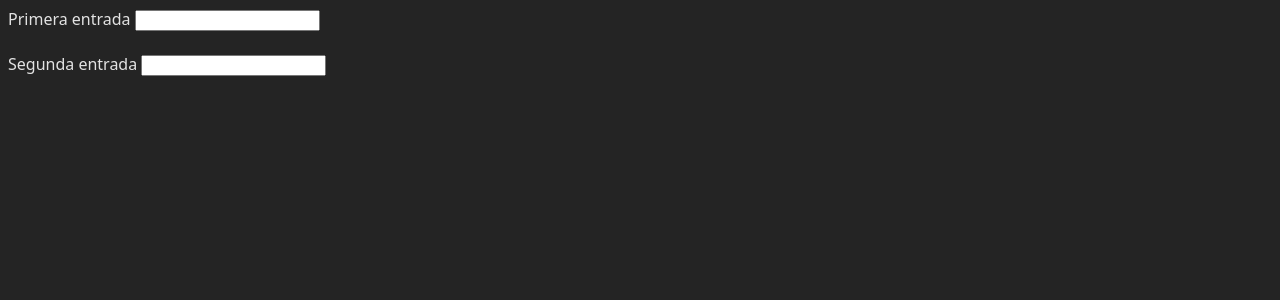
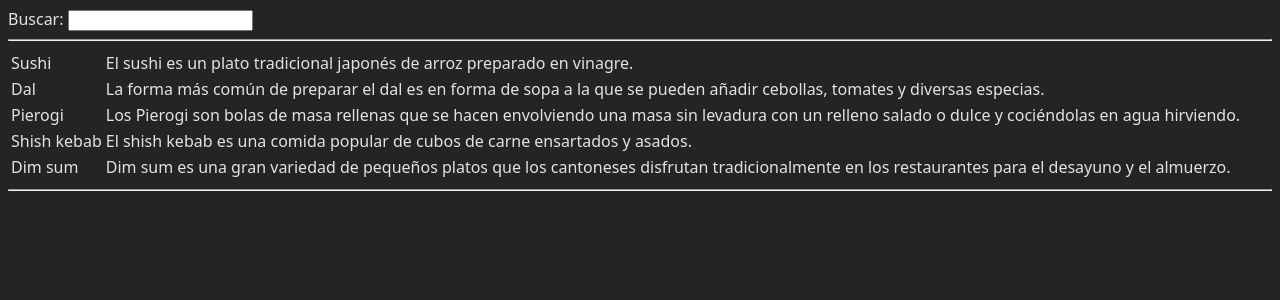
Before and after one commit to bryan-ignacio/react_v19.1, a React (Vite) app in the folder 03-gestion-estado/: page / in a window 1280 px wide. Shown: the top 300 px of the page. Built offline with nearby package versions, Linux system fonts and the light colour scheme.

Commit message:
desafios termiandos compartir estado

```diff
--- /dev/null
+++ b/03-gestion-estado/src/components/03-compartir-estado/03-desafioDos.jsx
@@ -0,0 +1,55 @@
+/*
+Desafio dos:
+En este ejemplo, la SearchBar tiene su propio estado query que controla la entrada de texto.
+Su componente padre FilterableList muestra una List de elementos, pero no tiene en cuenta la consulta de busqueda.
+
+Utilice la funcion filterItems(food, query) para filtrar la lista segun la consulta de busqueda.
+para probar los cambios, compruebe que al escribr "s" en la entrada se filtra a "Sushi", "Shish kebab" y "Dim sum".
+
+Tenga en cuenta que fliter Items ya esta implementado e importado, por lo que no necesita escribirlo usted mismo.
+*/
+import { useState } from "react";
+import { foods, filterItems } from "./data";
+
+export default function FilterableList() {
+  //estado que controla la entrada de texto.
+  const [query, setQuery] = useState("");
+
+  function handleChange(e) {
+    setQuery(e.target.value);
+  }
+
+  return (
+    <>
+      <SearchBar query={query} onChange={handleChange} />
+      <hr />
+      <List items={foods} query={query} />
+      <hr />
+    </>
+  );
+}
+
+function SearchBar({ query, onChange }) {
+  return (
+    <label>
+      Buscar: <input value={query} onChange={onChange} />
+    </label>
+  );
+}
+
+function List({ items, query }) {
+  const itemsfilter = filterItems(items, query);
+
+  return (
+    <table>
+      <tbody>
+        {itemsfilter.map((food) => (
+          <tr key={food.id}>
+            <td>{food.name}</td>
+            <td>{food.description}</td>
+          </tr>
+        ))}
+      </tbody>
+    </table>
+  );
+}
--- /dev/null
+++ b/03-gestion-estado/src/components/03-compartir-estado/data.js
@@ -0,0 +1,39 @@
+export function filterItems(items, query) {
+  query = query.toLowerCase();
+  return items.filter((item) =>
+    item.name.split(" ").some((word) => word.toLowerCase().startsWith(query)),
+  );
+}
+
+export const foods = [
+  {
+    id: 0,
+    name: "Sushi",
+    description:
+      "El sushi es un plato tradicional japonés de arroz preparado en vinagre.",
+  },
+  {
+    id: 1,
+    name: "Dal",
+    description:
+      "La forma más común de preparar el dal es en forma de sopa a la que se pueden añadir cebollas, tomates y diversas especias.",
+  },
+  {
+    id: 2,
+    name: "Pierogi",
+    description:
+      "Los Pierogi son bolas de masa rellenas que se hacen envolviendo una masa sin levadura con un relleno salado o dulce y cociéndolas en agua hirviendo.",
+  },
+  {
+    id: 3,
+    name: "Shish kebab",
+    description:
+      "El shish kebab es una comida popular de cubos de carne ensartados y asados.",
+  },
+  {
+    id: 4,
+    name: "Dim sum",
+    description:
+      "Dim sum es una gran variedad de pequeños platos que los cantoneses disfrutan tradicionalmente en los restaurantes para el desayuno y el almuerzo.",
+  },
+];
--- a/03-gestion-estado/src/main.jsx
+++ b/03-gestion-estado/src/main.jsx
@@ -1,10 +1,10 @@
 import { StrictMode } from "react";
 import { createRoot } from "react-dom/client";
 import "./index.css";
-import DesafioUno from "./components/03-compartir-estado/02-desafioUno";
+import FilterableList from "./components/03-compartir-estado/03-desafioDos";
 
 createRoot(document.getElementById("root")).render(
   <StrictMode>
-    <DesafioUno />
+    <FilterableList />
   </StrictMode>,
 );
```
